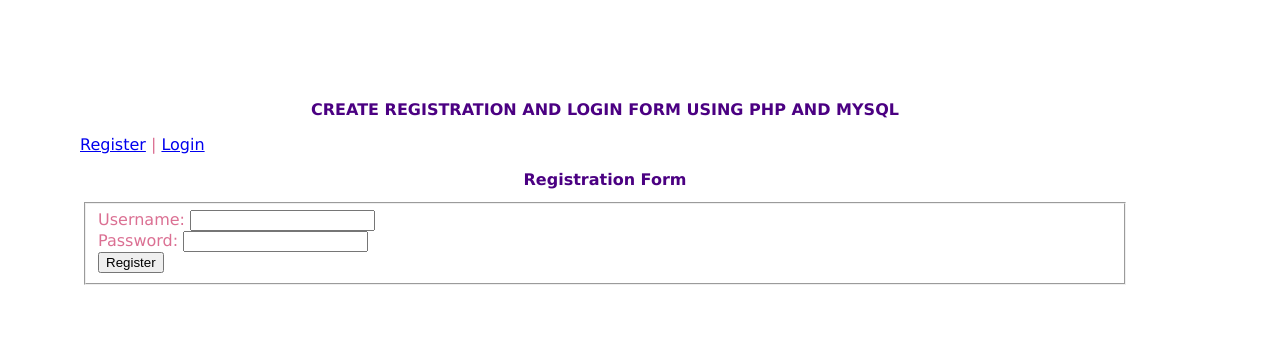
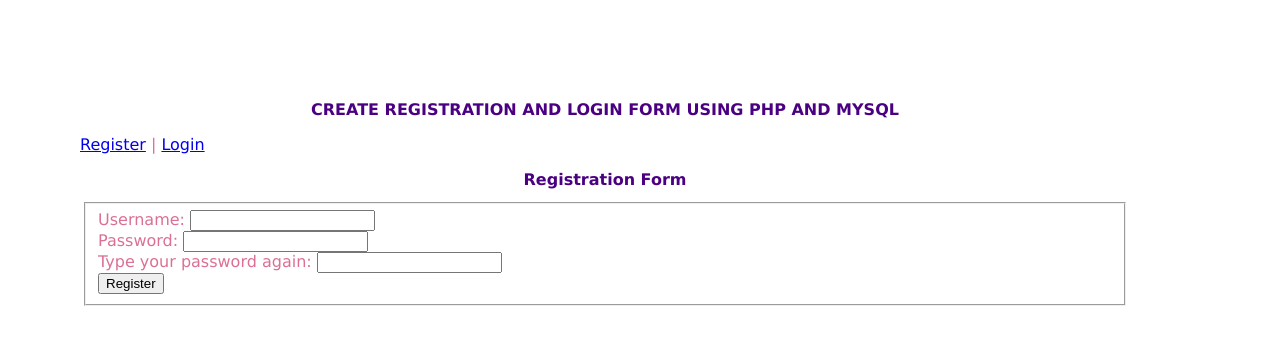
Before and after one commit to axelwihlborg/EITF05, a PHP site: page /register.php in a window 1280 px wide. Shown: the top 345 px of the page. Run offline with PHP 8.4, Linux system fonts and the light colour scheme.

Commit message:
Update register.php

```diff
--- a/hemsidatest2/register.php
+++ b/hemsidatest2/register.php
@@ -36,6 +36,7 @@
 
 Username: <input type="text" name="user"><br />
 Password: <input type="password" name="pass"><br />
+Type your password again: <input type="password" name="pass2"><br />
 <input type="submit" value="Register" name="submit" />
 
         </fieldset>
@@ -46,6 +47,10 @@
 if(!empty($_POST['user']) && !empty($_POST['pass'])) {
     $user=$_POST['user'];
     $pass=$_POST['pass'];
+    $pass2=$_POST['pass2'];
+if ($pass2 ==$pass){
+if (preg_match('/^(?=.*[a-z])(?=.*[A-Z])(?=.*\d).{7,}$/', $pass))
+{
     $con=mysqli_connect('localhost','root','') or die(mysqli_error());
     mysqli_select_db($con,'user_registration') or die("cannot select DB");
 
@@ -66,9 +71,16 @@
     echo "That username already exists! Please try again with another.";
     }
 
+}  else {
+ echo "Password must be atleast 7 characters and contain atleast one uppercase letter, one lowercase letter and one number";
+}
+}  else {
+ echo "You need to write the same password twice!";
+}
 } else {
     echo "All fields are required!";
-}
+  }
+
 }
 ?>
 </body>
```
